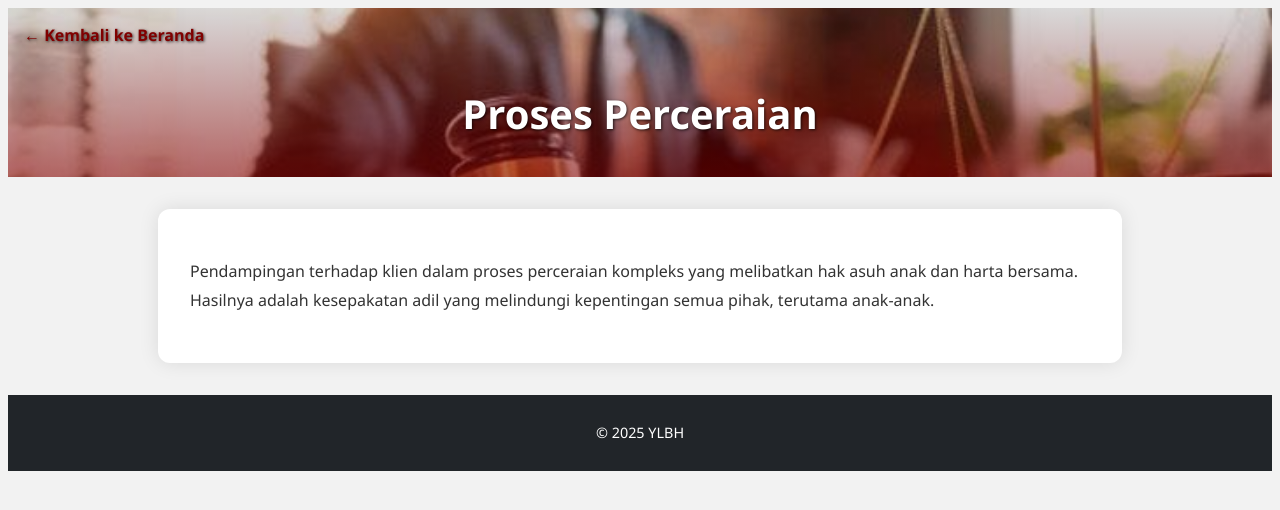
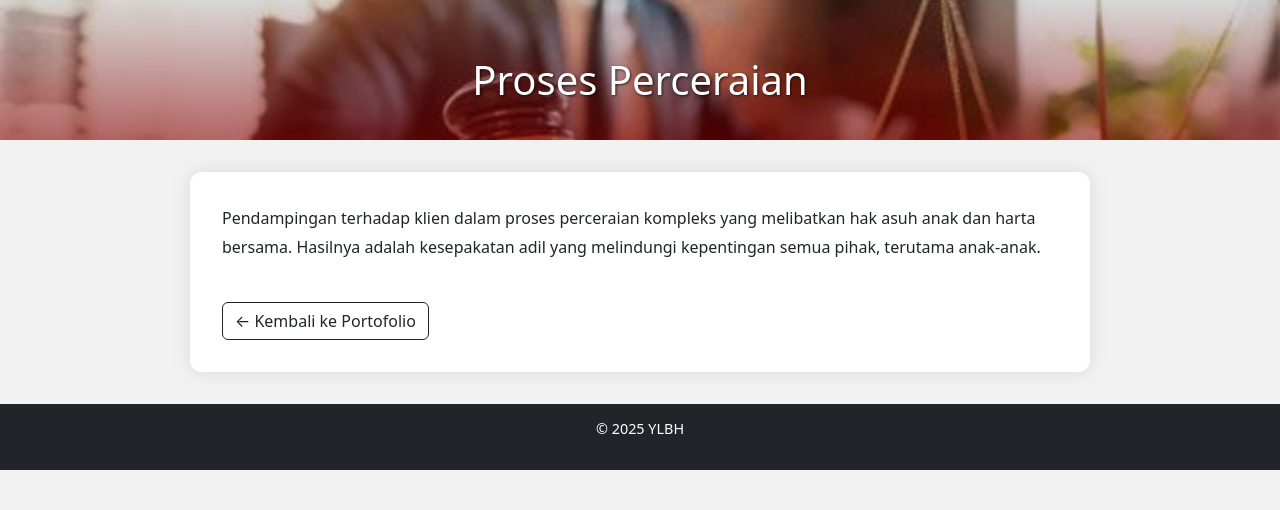
Before and after one commit to aiimtuanaya/ylbh-informasi, a plain HTML site: page perceraian.html in a window 1280 px wide. Drawn offline with nearby package versions, Linux system fonts and the light colour scheme.

Commit message:
Update perceraian.html

```diff
--- a/perceraian.html
+++ b/perceraian.html
@@ -6,17 +6,18 @@
   <title>Portofolio - Proses Perceraian</title>
   <link rel="stylesheet" href="style.css" />
   <link rel="icon" href="aset/YLBH.png" type="image/x-icon" />
+  <link href="https://cdn.jsdelivr.net/npm/bootstrap@5.3.2/dist/css/bootstrap.min.css" rel="stylesheet" />
 </head>
 <body>
   <body class="portofolio-page">
   <header style="padding: 1em; background-color: #f8f9fa;">
-    <nav><a href="index.html" style="text-decoration: none;">← Kembali ke Beranda</a></nav>
     <h1 style="margin-top: 1em;">Proses Perceraian</h1>
   </header>
   <main style="padding: 2em;">
     <section>
       <p>Pendampingan terhadap klien dalam proses perceraian kompleks yang melibatkan hak asuh anak dan harta bersama. Hasilnya adalah kesepakatan adil yang melindungi kepentingan semua pihak, terutama anak-anak.</p>
     </section>
+    <a href="index.html#portofolio" class="btn btn-outline-dark mt-4">← Kembali ke Portofolio</a>
   </main>
   <footer style="padding: 1em; background-color: #212529; color: white; text-align: center;">
     <p>© 2025 YLBH</p>
```
